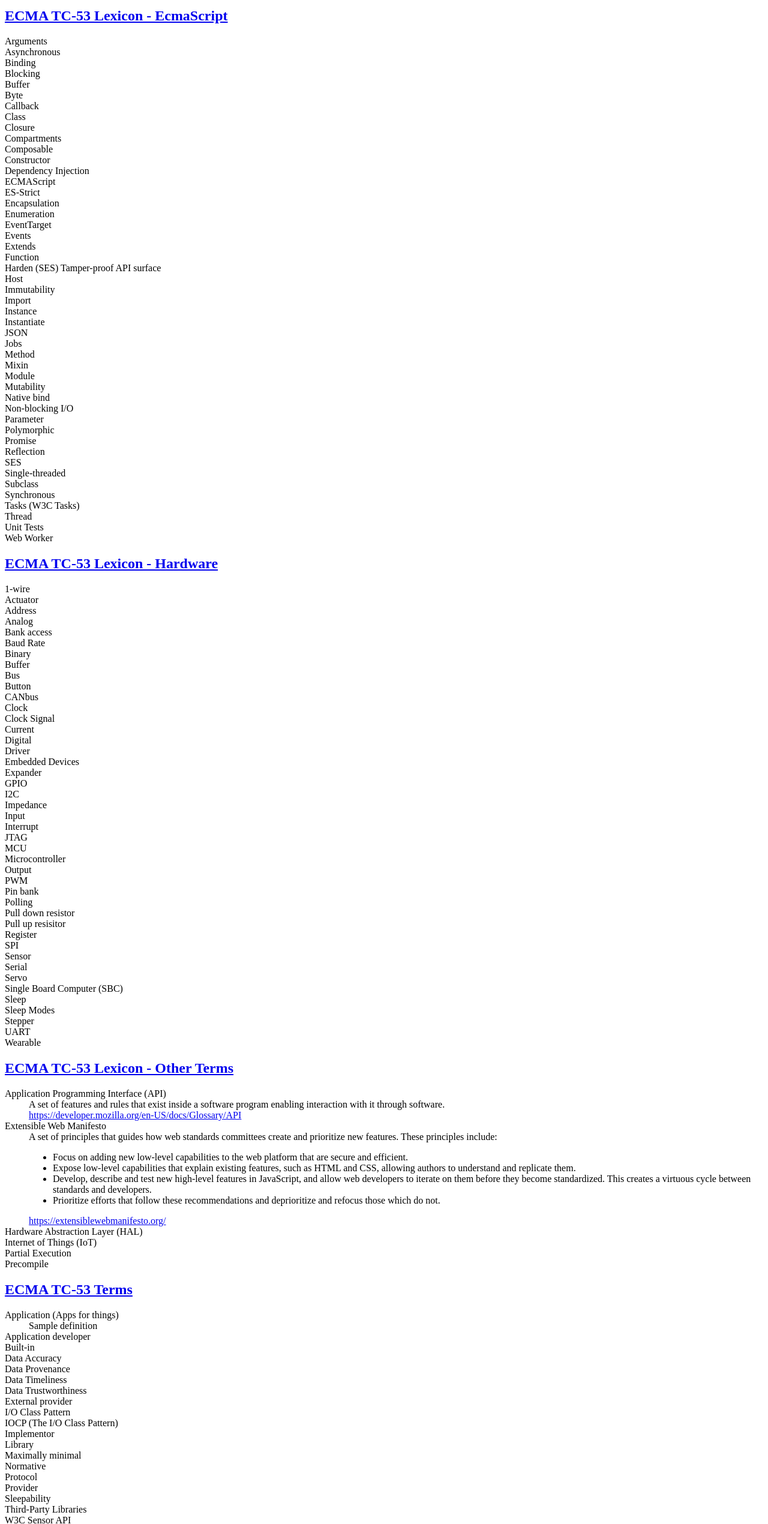
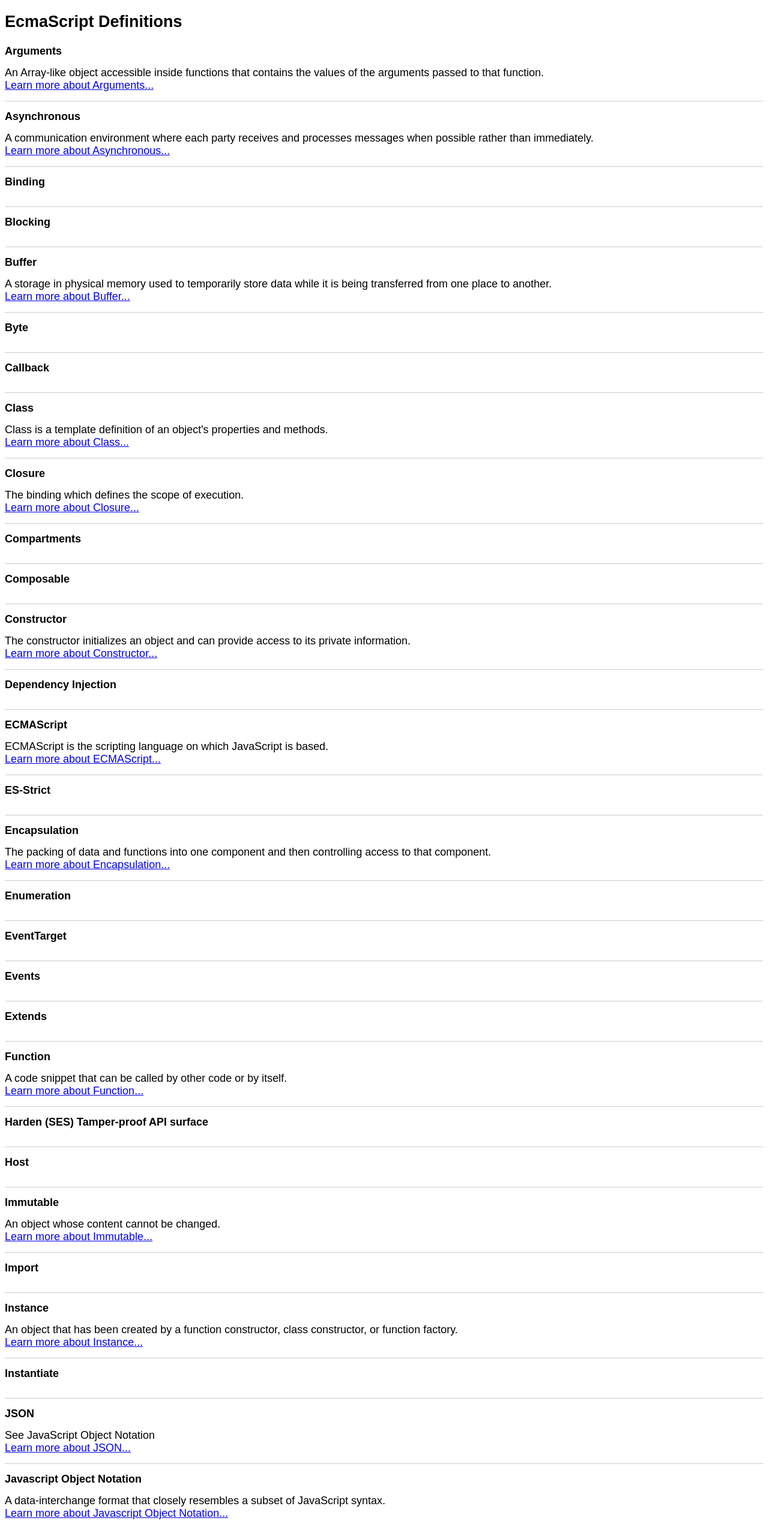
Before and after one commit to EcmaTC53/lexicon, a plain HTML site: page docs/index.html in a window 1280 px wide. Shown: the part 53-2593 px from the top of the page at 60% size. Drawn offline with Linux system fonts and the light colour scheme.

Commit message:
Update generated files

```diff
--- a/docs/index.html
+++ b/docs/index.html
@@ -1,21 +1,38 @@
+<style>
+body {
+  font-family: arial, helvetica, sans-serif;
+  font-size: 18px;
+}
+
+dt {
+  font-weight: bold;
+}
+dd {
+  margin: 0 0 15px 0;
+  padding: 15px 0;
+  border: solid 1px #ccc;
+  border-width: 0 0 1px 0;
+}
+</style>
+
 <h1>ECMA TC-53 Lexica</h1>
 
   <dl vocab="http://schema.org/">
     <div typeof="DefinedTermSet Consortium Project">
       <h2>
-        <a property="itemid" href="https://EcmaTC53.github.io/lexicon"><span property="name">ECMA TC-53 Lexicon - EcmaScript</span></a>
+        <span property="name">EcmaScript Definitions</span>
       </h2>
     </div>
     <div typeof="DefinedTerm">
       <link property="url" href="https://EcmaTC53.github.io/lexicon#Arguments"/>
       <dt property="name">Arguments</dt>
-      <dd property="description"></dd>
+      <dd property="description">An Array-like object accessible inside functions that contains the values of the arguments passed to that function.<div class="outboundLink"><a href="https:&#x2F;&#x2F;developer.mozilla.org&#x2F;en-US&#x2F;docs&#x2F;Web&#x2F;JavaScript&#x2F;Reference&#x2F;Functions&#x2F;arguments">Learn more about Arguments...</a></div></dd>
       <link property="inDefinedTermSet" href="https://EcmaTC53.github.io/lexicon" />
     </div>
     <div typeof="DefinedTerm">
       <link property="url" href="https://EcmaTC53.github.io/lexicon#Asynchronous"/>
       <dt property="name">Asynchronous</dt>
-      <dd property="description"></dd>
+      <dd property="description">A communication environment where each party receives and processes messages when possible rather than immediately.<div class="outboundLink"><a href="https:&#x2F;&#x2F;developer.mozilla.org&#x2F;en-US&#x2F;docs&#x2F;Glossary&#x2F;Asynchronous">Learn more about Asynchronous...</a></div></dd>
       <link property="inDefinedTermSet" href="https://EcmaTC53.github.io/lexicon" />
     </div>
     <div typeof="DefinedTerm">
@@ -33,7 +50,7 @@
     <div typeof="DefinedTerm">
       <link property="url" href="https://EcmaTC53.github.io/lexicon#Buffer"/>
       <dt property="name">Buffer</dt>
-      <dd property="description"></dd>
+      <dd property="description">A storage in physical memory used to temporarily store data while it is being transferred from one place to another.<div class="outboundLink"><a href="https:&#x2F;&#x2F;developer.mozilla.org&#x2F;en-US&#x2F;docs&#x2F;Glossary&#x2F;Buffer">Learn more about Buffer...</a></div></dd>
       <link property="inDefinedTermSet" href="https://EcmaTC53.github.io/lexicon" />
     </div>
     <div typeof="DefinedTerm">
@@ -51,13 +68,13 @@
     <div typeof="DefinedTerm">
       <link property="url" href="https://EcmaTC53.github.io/lexicon#Class"/>
       <dt property="name">Class</dt>
-      <dd property="description"></dd>
+      <dd property="description">Class is a template definition of an object's properties and methods.<div class="outboundLink"><a href="https:&#x2F;&#x2F;developer.mozilla.org&#x2F;en-US&#x2F;docs&#x2F;Glossary&#x2F;Class">Learn more about Class...</a></div></dd>
       <link property="inDefinedTermSet" href="https://EcmaTC53.github.io/lexicon" />
     </div>
     <div typeof="DefinedTerm">
       <link property="url" href="https://EcmaTC53.github.io/lexicon#Closure"/>
       <dt property="name">Closure</dt>
-      <dd property="description"></dd>
+      <dd property="description">The binding which defines the scope of execution.<div class="outboundLink"><a href="https:&#x2F;&#x2F;developer.mozilla.org&#x2F;en-US&#x2F;docs&#x2F;Glossary&#x2F;Closure">Learn more about Closure...</a></div></dd>
       <link property="inDefinedTermSet" href="https://EcmaTC53.github.io/lexicon" />
     </div>
     <div typeof="DefinedTerm">
@@ -75,7 +92,7 @@
     <div typeof="DefinedTerm">
       <link property="url" href="https://EcmaTC53.github.io/lexicon#Constructor"/>
       <dt property="name">Constructor</dt>
-      <dd property="description"></dd>
+      <dd property="description">The constructor initializes an object and can provide access to its private information. <div class="outboundLink"><a href="https:&#x2F;&#x2F;developer.mozilla.org&#x2F;en-US&#x2F;docs&#x2F;Glossary&#x2F;Constructor">Learn more about Constructor...</a></div></dd>
       <link property="inDefinedTermSet" href="https://EcmaTC53.github.io/lexicon" />
     </div>
     <div typeof="DefinedTerm">
@@ -87,7 +104,7 @@
     <div typeof="DefinedTerm">
       <link property="url" href="https://EcmaTC53.github.io/lexicon#ECMAScript"/>
       <dt property="name">ECMAScript</dt>
-      <dd property="description"></dd>
+      <dd property="description">ECMAScript is the scripting language on which JavaScript is based.<div class="outboundLink"><a href="https:&#x2F;&#x2F;developer.mozilla.org&#x2F;en-US&#x2F;docs&#x2F;Glossary&#x2F;ECMAScript">Learn more about ECMAScript...</a></div></dd>
       <link property="inDefinedTermSet" href="https://EcmaTC53.github.io/lexicon" />
     </div>
     <div typeof="DefinedTerm">
@@ -99,7 +116,7 @@
     <div typeof="DefinedTerm">
       <link property="url" href="https://EcmaTC53.github.io/lexicon#Encapsulation"/>
       <dt property="name">Encapsulation</dt>
-      <dd property="description"></dd>
+      <dd property="description">The packing of data and functions into one component and then controlling access to that component.<div class="outboundLink"><a href="https:&#x2F;&#x2F;developer.mozilla.org&#x2F;en-US&#x2F;docs&#x2F;Glossary&#x2F;Encapsulation">Learn more about Encapsulation...</a></div></dd>
       <link property="inDefinedTermSet" href="https://EcmaTC53.github.io/lexicon" />
     </div>
     <div typeof="DefinedTerm">
@@ -129,7 +146,7 @@
     <div typeof="DefinedTerm">
       <link property="url" href="https://EcmaTC53.github.io/lexicon#Function"/>
       <dt property="name">Function</dt>
-      <dd property="description"></dd>
+      <dd property="description">A code snippet that can be called by other code or by itself.<div class="outboundLink"><a href="https:&#x2F;&#x2F;developer.mozilla.org&#x2F;en-US&#x2F;docs&#x2F;Glossary&#x2F;Function">Learn more about Function...</a></div></dd>
       <link property="inDefinedTermSet" href="https://EcmaTC53.github.io/lexicon" />
     </div>
     <div typeof="DefinedTerm">
@@ -145,9 +162,9 @@
       <link property="inDefinedTermSet" href="https://EcmaTC53.github.io/lexicon" />
     </div>
     <div typeof="DefinedTerm">
-      <link property="url" href="https://EcmaTC53.github.io/lexicon#Immutability"/>
-      <dt property="name">Immutability</dt>
-      <dd property="description"></dd>
+      <link property="url" href="https://EcmaTC53.github.io/lexicon#Immutable"/>
+      <dt property="name">Immutable</dt>
+      <dd property="description">An object whose content cannot be changed.<div class="outboundLink"><a href="https:&#x2F;&#x2F;developer.mozilla.org&#x2F;en-US&#x2F;docs&#x2F;Glossary&#x2F;Immutable">Learn more about Immutable...</a></div></dd>
       <link property="inDefinedTermSet" href="https://EcmaTC53.github.io/lexicon" />
     </div>
     <div typeof="DefinedTerm">
@@ -159,7 +176,7 @@
     <div typeof="DefinedTerm">
       <link property="url" href="https://EcmaTC53.github.io/lexicon#Instance"/>
       <dt property="name">Instance</dt>
-      <dd property="description"></dd>
+      <dd property="description">An object that has been created by a function constructor, class constructor, or function factory.<div class="outboundLink"><a href="https:&#x2F;&#x2F;developer.mozilla.org&#x2F;en-US&#x2F;docs&#x2F;Glossary&#x2F;Instance">Learn more about Instance...</a></div></dd>
       <link property="inDefinedTermSet" href="https://EcmaTC53.github.io/lexicon" />
     </div>
     <div typeof="DefinedTerm">
@@ -171,7 +188,13 @@
     <div typeof="DefinedTerm">
       <link property="url" href="https://EcmaTC53.github.io/lexicon#JSON"/>
       <dt property="name">JSON</dt>
-      <dd property="description"></dd>
+      <dd property="description">See JavaScript Object Notation<div class="outboundLink"><a href="https:&#x2F;&#x2F;developer.mozilla.org&#x2F;en-US&#x2F;docs&#x2F;Glossary&#x2F;JSON">Learn more about JSON...</a></div></dd>
+      <link property="inDefinedTermSet" href="https://EcmaTC53.github.io/lexicon" />
+    </div>
+    <div typeof="DefinedTerm">
+      <link property="url" href="https://EcmaTC53.github.io/lexicon#Javascript Object Notation"/>
+      <dt property="name">Javascript Object Notation</dt>
+      <dd property="description">A data-interchange format that closely resembles a subset of JavaScript syntax.<div class="outboundLink"><a href="https:&#x2F;&#x2F;developer.mozilla.org&#x2F;en-US&#x2F;docs&#x2F;Glossary&#x2F;JSON">Learn more about Javascript Object Notation...</a></div></dd>
       <link property="inDefinedTermSet" href="https://EcmaTC53.github.io/lexicon" />
     </div>
     <div typeof="DefinedTerm">
@@ -183,13 +206,13 @@
     <div typeof="DefinedTerm">
       <link property="url" href="https://EcmaTC53.github.io/lexicon#Method"/>
       <dt property="name">Method</dt>
-      <dd property="description"></dd>
+      <dd property="description">A function which is a property of an object.<div class="outboundLink"><a href="https:&#x2F;&#x2F;developer.mozilla.org&#x2F;en-US&#x2F;docs&#x2F;Glossary&#x2F;Method">Learn more about Method...</a></div></dd>
       <link property="inDefinedTermSet" href="https://EcmaTC53.github.io/lexicon" />
     </div>
     <div typeof="DefinedTerm">
       <link property="url" href="https://EcmaTC53.github.io/lexicon#Mixin"/>
       <dt property="name">Mixin</dt>
-      <dd property="description"></dd>
+      <dd property="description">A class or interface in which some or all of its methods and/or properties are unimplemented, requiring that another class or interface provide the missing implementations. Mixins extend a class.<div class="outboundLink"><a href="https:&#x2F;&#x2F;developer.mozilla.org&#x2F;en-US&#x2F;docs&#x2F;Glossary&#x2F;Mixin">Learn more about Mixin...</a></div></dd>
       <link property="inDefinedTermSet" href="https://EcmaTC53.github.io/lexicon" />
     </div>
     <div typeof="DefinedTerm">
@@ -199,9 +222,9 @@
       <link property="inDefinedTermSet" href="https://EcmaTC53.github.io/lexicon" />
     </div>
     <div typeof="DefinedTerm">
-      <link property="url" href="https://EcmaTC53.github.io/lexicon#Mutability"/>
-      <dt property="name">Mutability</dt>
-      <dd property="description"></dd>
+      <link property="url" href="https://EcmaTC53.github.io/lexicon#Mutable"/>
+      <dt property="name">Mutable</dt>
+      <dd property="description">A variable that can be changed.<div class="outboundLink"><a href="https:&#x2F;&#x2F;developer.mozilla.org&#x2F;en-US&#x2F;docs&#x2F;Glossary&#x2F;Mutable">Learn more about Mutable...</a></div></dd>
       <link property="inDefinedTermSet" href="https://EcmaTC53.github.io/lexicon" />
     </div>
     <div typeof="DefinedTerm">
@@ -219,19 +242,19 @@
     <div typeof="DefinedTerm">
       <link property="url" href="https://EcmaTC53.github.io/lexicon#Parameter"/>
       <dt property="name">Parameter</dt>
-      <dd property="description"></dd>
+      <dd property="description">A named variable passed into a function.<div class="outboundLink"><a href="https:&#x2F;&#x2F;developer.mozilla.org&#x2F;en-US&#x2F;docs&#x2F;Glossary&#x2F;Parameter">Learn more about Parameter...</a></div></dd>
       <link property="inDefinedTermSet" href="https://EcmaTC53.github.io/lexicon" />
     </div>
     <div typeof="DefinedTerm">
-      <link property="url" href="https://EcmaTC53.github.io/lexicon#Polymorphic"/>
-      <dt property="name">Polymorphic</dt>
-      <dd property="description"></dd>
+      <link property="url" href="https://EcmaTC53.github.io/lexicon#Polymorphism"/>
+      <dt property="name">Polymorphism</dt>
+      <dd property="description">The presentation of one interface for multiple data types.<div class="outboundLink"><a href="https:&#x2F;&#x2F;developer.mozilla.org&#x2F;en-US&#x2F;docs&#x2F;Glossary&#x2F;Polymorphism">Learn more about Polymorphism...</a></div></dd>
       <link property="inDefinedTermSet" href="https://EcmaTC53.github.io/lexicon" />
     </div>
     <div typeof="DefinedTerm">
       <link property="url" href="https://EcmaTC53.github.io/lexicon#Promise"/>
       <dt property="name">Promise</dt>
-      <dd property="description"></dd>
+      <dd property="description">An object that's returned by a function that has not yet completed its work. <div class="outboundLink"><a href="https:&#x2F;&#x2F;developer.mozilla.org&#x2F;en-US&#x2F;docs&#x2F;Glossary&#x2F;Promise">Learn more about Promise...</a></div></dd>
       <link property="inDefinedTermSet" href="https://EcmaTC53.github.io/lexicon" />
     </div>
     <div typeof="DefinedTerm">
@@ -261,7 +284,7 @@
     <div typeof="DefinedTerm">
       <link property="url" href="https://EcmaTC53.github.io/lexicon#Synchronous"/>
       <dt property="name">Synchronous</dt>
-      <dd property="description"></dd>
+      <dd property="description">Real-time communication where each party receives, processes and replies to messages instantly.<div class="outboundLink"><a href="https:&#x2F;&#x2F;developer.mozilla.org&#x2F;en-US&#x2F;docs&#x2F;Glossary&#x2F;Synchronous">Learn more about Synchronous...</a></div></dd>
       <link property="inDefinedTermSet" href="https://EcmaTC53.github.io/lexicon" />
     </div>
     <div typeof="DefinedTerm">
@@ -292,7 +315,7 @@
   <dl vocab="http://schema.org/">
     <div typeof="DefinedTermSet Consortium Project">
       <h2>
-        <a property="itemid" href="https://EcmaTC53.github.io/lexicon"><span property="name">ECMA TC-53 Lexicon - Hardware</span></a>
+        <span property="name">Hardware Definitions</span>
       </h2>
     </div>
     <div typeof="DefinedTerm">
@@ -557,19 +580,19 @@
   <dl vocab="http://schema.org/">
     <div typeof="DefinedTermSet Consortium Project">
       <h2>
-        <a property="itemid" href="https://EcmaTC53.github.io/lexicon"><span property="name">ECMA TC-53 Lexicon - Other Terms</span></a>
+        <span property="name">Other Terms</span>
       </h2>
     </div>
     <div typeof="DefinedTerm">
       <link property="url" href="https://EcmaTC53.github.io/lexicon#Application Programming Interface (API)"/>
       <dt property="name">Application Programming Interface (API)</dt>
-      <dd property="description">A set of features and rules that exist inside a software program enabling interaction with it through software.<div class="outboundLink"><a href="https:&#x2F;&#x2F;developer.mozilla.org&#x2F;en-US&#x2F;docs&#x2F;Glossary&#x2F;API">https:&#x2F;&#x2F;developer.mozilla.org&#x2F;en-US&#x2F;docs&#x2F;Glossary&#x2F;API</a></div></dd>
+      <dd property="description">A set of features and rules that exist inside a software program enabling interaction with it through software.<div class="outboundLink"><a href="https:&#x2F;&#x2F;developer.mozilla.org&#x2F;en-US&#x2F;docs&#x2F;Glossary&#x2F;API">Learn more about Application Programming Interface (API)...</a></div></dd>
       <link property="inDefinedTermSet" href="https://EcmaTC53.github.io/lexicon" />
     </div>
     <div typeof="DefinedTerm">
       <link property="url" href="https://EcmaTC53.github.io/lexicon#Extensible Web Manifesto"/>
       <dt property="name">Extensible Web Manifesto</dt>
-      <dd property="description">A set of principles that guides how web standards committees create and prioritize new features. These principles include:  <ul>    <li>Focus on adding new low-level capabilities to the web platform that are secure and efficient.</li>    <li>Expose low-level capabilities that explain existing features, such as HTML and CSS, allowing authors to understand and replicate them.</li>    <li>Develop, describe and test new high-level features in JavaScript, and allow web developers to iterate on them before they become standardized. This creates a virtuous cycle between standards and developers.</li>    <li>Prioritize efforts that follow these recommendations and deprioritize and refocus those which do not.</li>  </ul><div class="outboundLink"><a href="https:&#x2F;&#x2F;extensiblewebmanifesto.org&#x2F;">https:&#x2F;&#x2F;extensiblewebmanifesto.org&#x2F;</a></div></dd>
+      <dd property="description">A set of principles that guides how web standards committees create and prioritize new features. These principles include:  <ul>    <li>Focus on adding new low-level capabilities to the web platform that are secure and efficient.</li>    <li>Expose low-level capabilities that explain existing features, such as HTML and CSS, allowing authors to understand and replicate them.</li>    <li>Develop, describe and test new high-level features in JavaScript, and allow web developers to iterate on them before they become standardized. This creates a virtuous cycle between standards and developers.</li>    <li>Prioritize efforts that follow these recommendations and deprioritize and refocus those which do not.</li>  </ul><div class="outboundLink"><a href="https:&#x2F;&#x2F;extensiblewebmanifesto.org&#x2F;">Learn more about Extensible Web Manifesto...</a></div></dd>
       <link property="inDefinedTermSet" href="https://EcmaTC53.github.io/lexicon" />
     </div>
     <div typeof="DefinedTerm">
@@ -600,7 +623,7 @@
   <dl vocab="http://schema.org/">
     <div typeof="DefinedTermSet Consortium Project">
       <h2>
-        <a property="itemid" href="https://EcmaTC53.github.io/lexicon"><span property="name">ECMA TC-53 Terms</span></a>
+        <span property="name">ECMA TC-53 Terms</span>
       </h2>
     </div>
     <div typeof="DefinedTerm">
```
Also changed, not shown: 4 other files.
